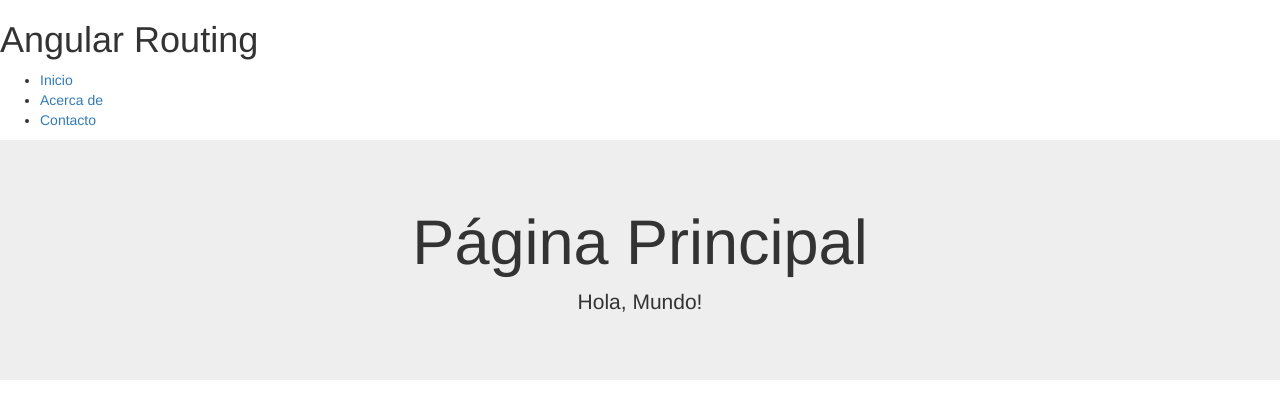
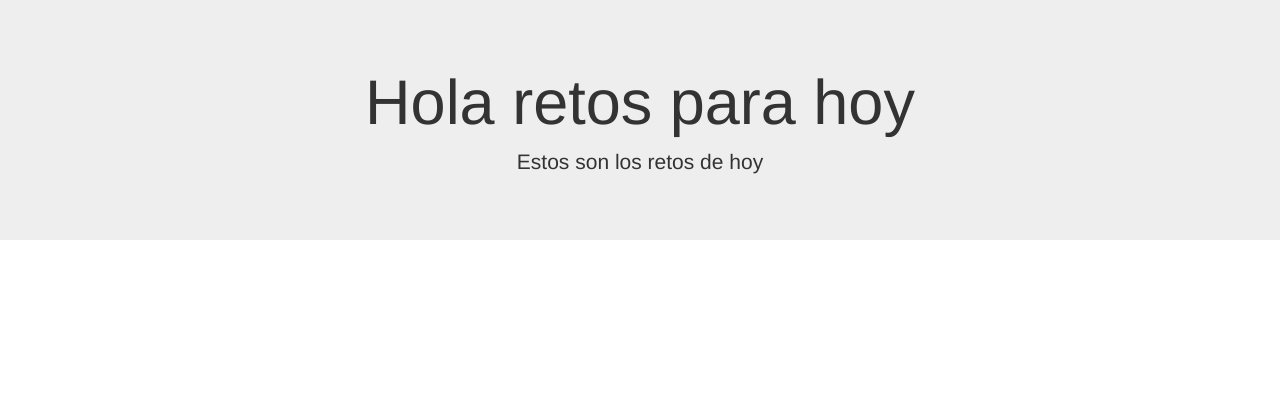
Before and after one commit to marialvarez/EcoFriends, a plain HTML site: page index.html at #!/retosParaHoy in a window 1280 px wide. Drawn offline with nearby package versions, Linux system fonts and the light colour scheme; some packages are replaced by stand-ins of ours.

Commit message:
views linked

```diff
--- a/index.html
+++ b/index.html
@@ -1,22 +1,11 @@
 <!-- index.html -->
 <!DOCTYPE html>
-<html ng-app='angularRoutingApp'>
+<html ng-app='rutaApp'>
 <head>
   <link rel="stylesheet" href="//netdna.bootstrapcdn.com/bootstrap/3.0.0/css/bootstrap.min.css" />
   <link rel="stylesheet" href="css/main.css">
 </head>
-<body ng-controller='mainController'>
-	<header>
-		<h1>Angular Routing</h1>
-		<nav>
-			<ul>
-				<li><a href="#">Inicio</a></li>
-				<li><a href="#acerca">Acerca de</a></li>
-				<li><a href="#contacto">Contacto</a></li>
-			</ul>
-		</nav>
-	</header>
-
+<body ng-controller='registroController'>
 	<div id="main">
 	    <!-- Aquí inyectamos las vistas -->
 		<div ng-view>
--- a/js/main.js
+++ b/js/main.js
@@ -1,17 +1,17 @@
 // Creación del módulo
-var angularRoutingApp = angular.module('angularRoutingApp', ['ngRoute']);
+var rutaApp = angular.module('rutaApp', ['ngRoute']);
 
 // Configuración de las rutas
-angularRoutingApp.config(function($routeProvider) {
+rutaApp.config(function($routeProvider) {
 
 	$routeProvider
 		.when('/', {
-			templateUrl	: 'pages/home.html',
-			controller 	: 'mainController'
+			templateUrl	: 'pages/registro.html',
+			controller 	: 'registroController',
 		})
-		.when('/acerca', {
-			templateUrl : 'pages/acerca.html',
-			controller 	: 'aboutController'
+		.when('/retosParaHoy', {
+			templateUrl : 'pages/retosParaHoy.html',
+			controller 	: 'retosHoyController'
 		})
 		.when('/contacto', {
 			templateUrl : 'pages/contacto.html',
@@ -23,14 +23,14 @@ angularRoutingApp.config(function($routeProvider) {
 });
 
 
-angularRoutingApp.controller('mainController', function($scope) {
+rutaApp.controller('registroController', function($scope) {
 	$scope.message = 'Hola, Mundo!';
 });
 
-angularRoutingApp.controller('aboutController', function($scope) {
-	$scope.message = 'Esta es la página "Acerca de"';
+rutaApp.controller('retosHoyController', function($scope) {
+	$scope.message = 'Estos son los retos de hoy';
 });
 
-angularRoutingApp.controller('contactController', function($scope) {
+rutaApp.controller('contactController', function($scope) {
 	$scope.message = 'Esta es la página de "Contacto", aquí podemos poner un formulario';
 });
--- a/pages/home.html
+++ b/pages/registro.html
@@ -1,4 +1,5 @@
 <div class="jumbotron text-center">
 	<h1>Página Principal</h1>
+	<a href='#retosParaHoy'>Click aqui para saltar</a>
 	<p>{{ message }}</p>
 </div>
--- a/pages/acerca.html
+++ b/pages/retosParaHoy.html
@@ -1,4 +1,4 @@
 <div class="jumbotron text-center">
-	<h1>Acerca De</h1>
+	<h1>Hola retos para hoy</h1>
 	<p>{{ message }}</p>
 </div>
```
